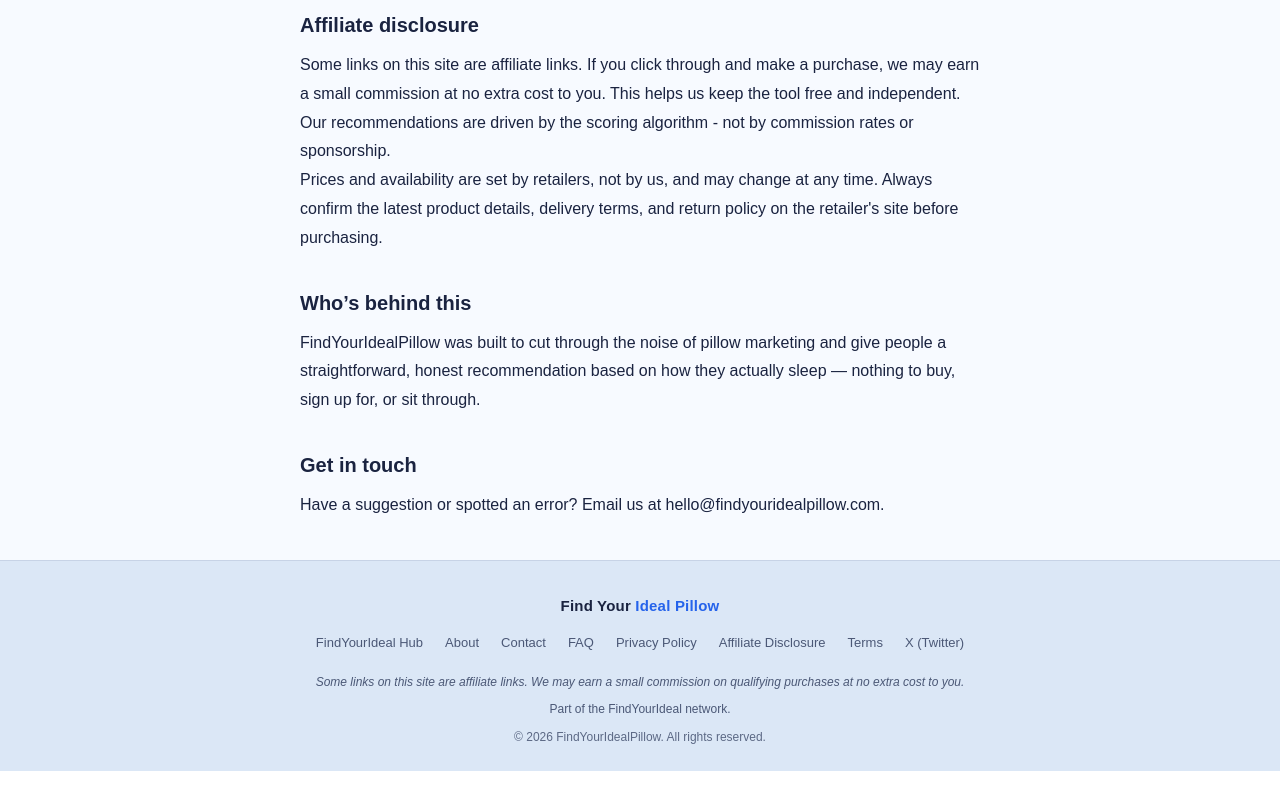
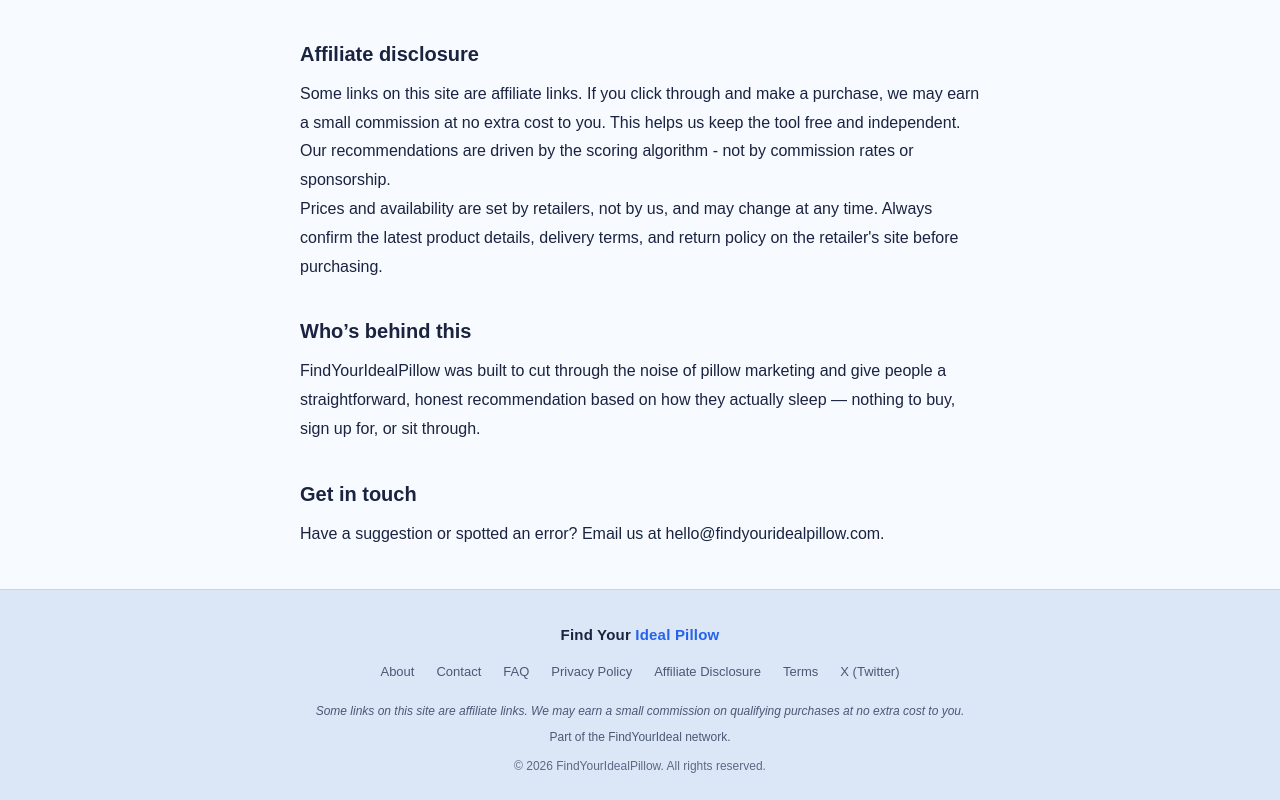
Before and after one commit to alanbishop75/find-my-ideal-pillow, a Next.js app: page /about in a window 1280 px wide. Shown: the part 1015-1815 px from the top of the page. Before the commit the page ends 1786 px from the top, so only its background shows below. Built offline with nearby package versions, Linux system fonts and the light colour scheme; no server answers.

Commit message:
feat: standardise network links and attribution

```diff
--- a/app/about/AboutPageClient.tsx
+++ b/app/about/AboutPageClient.tsx
@@ -23,6 +23,7 @@ export default function AboutPageClient() {
       <h1 style={{ fontSize: 28, fontWeight: 700, marginBottom: 16 }}>About FindYourIdealPillow</h1>
       <p style={{ fontSize: 17 }}>{intro}</p>
       <p>{regionalSummary}</p>
+      <p>Explore the wider <a href="https://www.findyourideal.info/pillow">Pillow Finder overview</a> on the FindYourIdeal hub.</p>
 
       <h2 style={{ fontSize: 20, fontWeight: 600, marginTop: 32, marginBottom: 8 }}>How it works</h2>
       <p>
--- a/app/questionnaire/page-client.tsx
+++ b/app/questionnaire/page-client.tsx
@@ -39,7 +39,11 @@ function QuestionnairePageInner({ questionnaire: questionnaireProp, resultsPath
 	const router = useRouter();
 	const { region } = useRegion();
 	const searchParams = useSearchParams();
-	const seoSource = searchParams?.get('ref') ?? 'direct';
+	const referralCategory = searchParams?.get('fyi_hub_category');
+	const referralCta = searchParams?.get('fyi_hub_cta');
+	const seoSource = searchParams?.get('ref') === 'hub'
+		? `hub:${referralCategory ?? 'unknown'}:${referralCta ?? 'unknown'}`
+		: searchParams?.get('ref') ?? 'direct';
 	const q = questions[current];
 	const questionText = getQuestionTextForRegion(q.id, q.text, region);
 
--- a/components/Footer.tsx
+++ b/components/Footer.tsx
@@ -36,14 +36,6 @@ export function Footer() {
             marginBottom: 18,
           }}
         >
-        <a
-          href="https://www.findyourideal.info"
-          target="_blank"
-          rel="noopener noreferrer"
-          style={linkStyle}
-        >
-          FindYourIdeal Hub
-        </a>
         <Link href="/about" style={linkStyle}>
           About
         </Link>
@@ -78,7 +70,7 @@ export function Footer() {
           </em>
         </p>
         <p style={{ margin: "0 0 8px 0", fontSize: 12, color: tokens.textSecondary }}>
-          Part of the <a href="https://www.findyourideal.info" target="_blank" rel="noopener noreferrer" style={{ color: tokens.textSecondary }}>FindYourIdeal network</a>.
+          <a href="https://www.findyourideal.info" rel="noopener" style={{ color: tokens.textSecondary }}>Part of the FindYourIdeal network</a>.
         </p>
         <p style={{ margin: 0, fontSize: 12, color: tokens.textSecondary, opacity: 0.88 }}>
           &copy; {new Date().getFullYear()} FindYourIdealPillow. All rights reserved.
```
